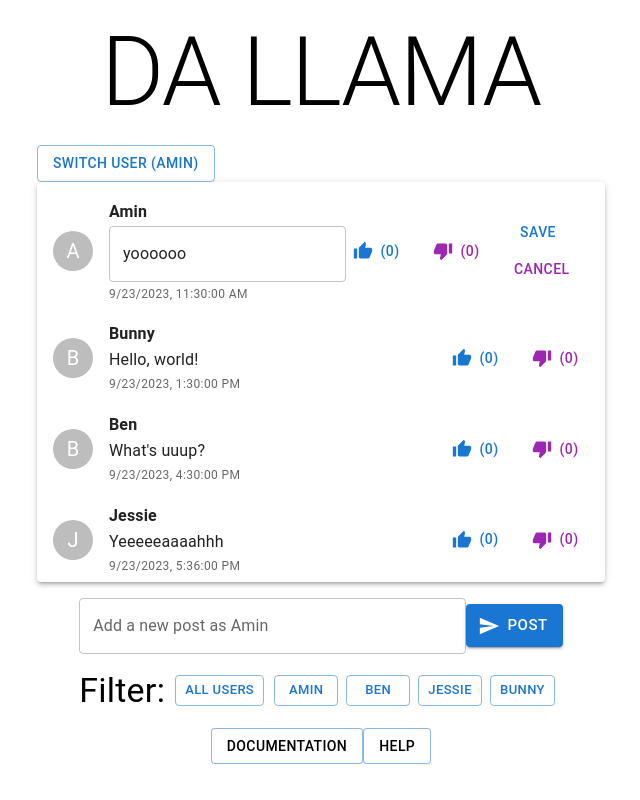
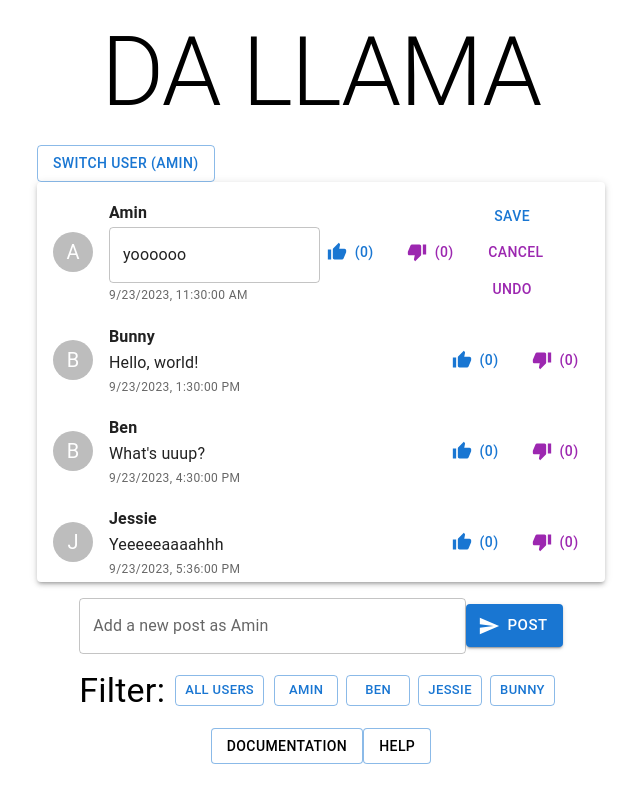
Before and after one commit to sewy7/swe632version5, a React (Create React App) app: page / in a window 1280 px wide. Both pictures are taken after a click on the button "EDIT". Shown: the whole page, without its empty margins (319-959 px from the left). Built offline with nearby package versions, Linux system fonts and the light colour scheme.

Commit message:
Update App.tsx
added undo to the messages

```diff
--- a/src/App.tsx
+++ b/src/App.tsx
@@ -50,6 +50,11 @@ function App() {
     setIsEditing(false);
     setEditPostId(null);
     setEditedPost("");
+  };
+
+  const handleDelete = (postId: number) => {
+    const updatedPosts = posts.filter((post) => post.id !== postId);
+    setPosts(updatedPosts);
   };
   const addPost = () => {
     if (newPost.trim() !== "" && currentUser) {
@@ -267,6 +272,13 @@ const handleDownvote = (postId: number) => {
                       >
                         Cancel
                       </Button>
+                      <Button
+                        variant="text"
+                        color="secondary"
+                        onClick={() => handleDelete(post.id)}
+                      >
+                        Undo
+                      </Button>
                     </>
                   ) : (
                     <Button
```
